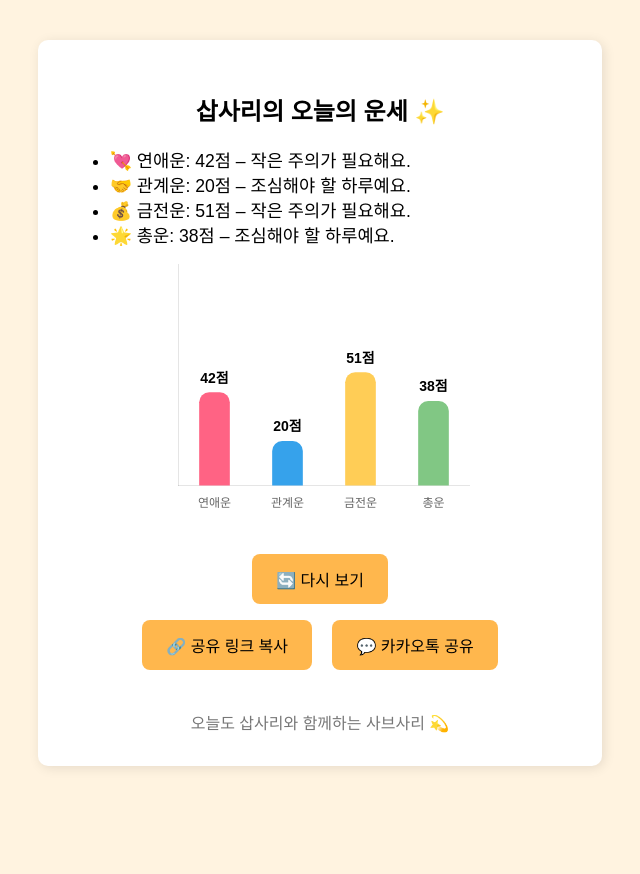
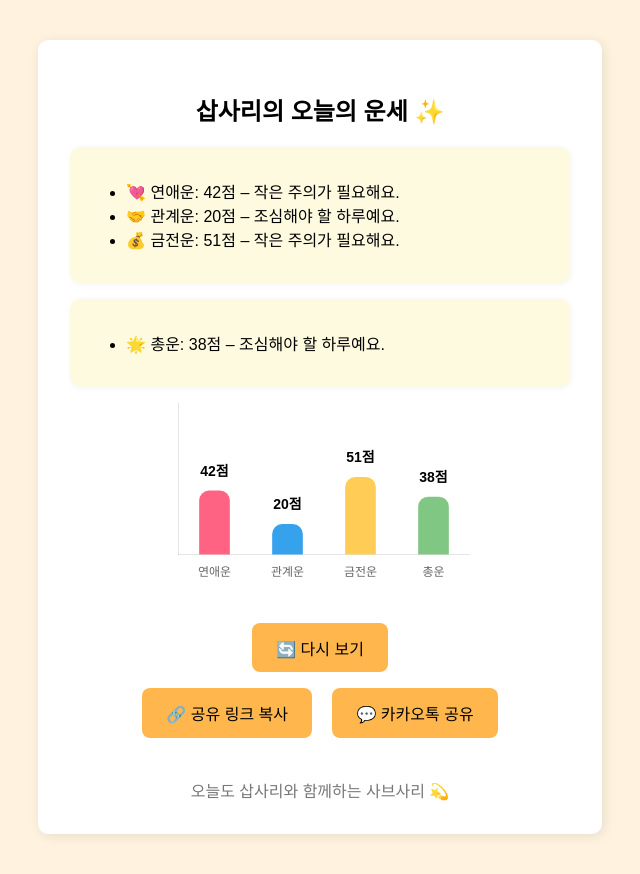
Before and after one commit to duddnrdld/SABSARI, a Flask app: page /result in a window 1280 px wide. Shown: the whole page, without its empty margins (320-960 px from the left). Before the commit the page ends 768 px from the top, so only its background shows below. Run offline with Flask 3, Linux system fonts and the light colour scheme; some libraries are stand-ins or nearby versions.

Commit message:
Update fortune_result.html

```diff
--- a/templates/fortune_result.html
+++ b/templates/fortune_result.html
@@ -35,9 +35,12 @@
       border-radius: 10px;
       box-shadow: 2px 2px 12px rgba(0,0,0,0.1);
     }
-    .score {
-      font-size: 1.1rem;
+    .box {
+      background-color: #fefae0;
+      padding: 1rem;
       margin: 1rem 0;
+      border-radius: 10px;
+      box-shadow: 1px 1px 6px rgba(0,0,0,0.05);
       text-align: left;
     }
     .footer {
@@ -75,17 +78,23 @@
 <body>
   <div class="container">
     <h2>{{ name }}의 오늘의 운세 ✨</h2>
-    <div class="score">
+
+    <div class="box">
       <ul>
         <li>💘 연애운: {{ love }}점 – {{ love_comment }}</li>
         <li>🤝 관계운: {{ social }}점 – {{ social_comment }}</li>
         <li>💰 금전운: {{ money }}점 – {{ money_comment }}</li>
+      </ul>
+    </div>
+
+    <div class="box">
+      <ul>
         <li>🌟 총운: {{ average }}점 – {{ total_comment }}</li>
       </ul>
     </div>
 
     <!-- 그래프 영역 -->
-    <canvas id="fortuneChart" height="250"></canvas>
+    <canvas id="fortuneChart" height="180"></canvas>
 
     <div class="buttons">
       <form action="{{ url_for('fortune') }}">
@@ -158,7 +167,7 @@
             ctx.save();
             data.datasets[0].data.forEach((value, index) => {
               const xCenter = x.getPixelForValue(index);
-              const yPos = y.getPixelForValue(value) - 10;
+              const yPos = y.getPixelForValue(value) - 15;
               ctx.fillStyle = '#000';
               ctx.font = 'bold 14px Arial';
               ctx.textAlign = 'center';
```
